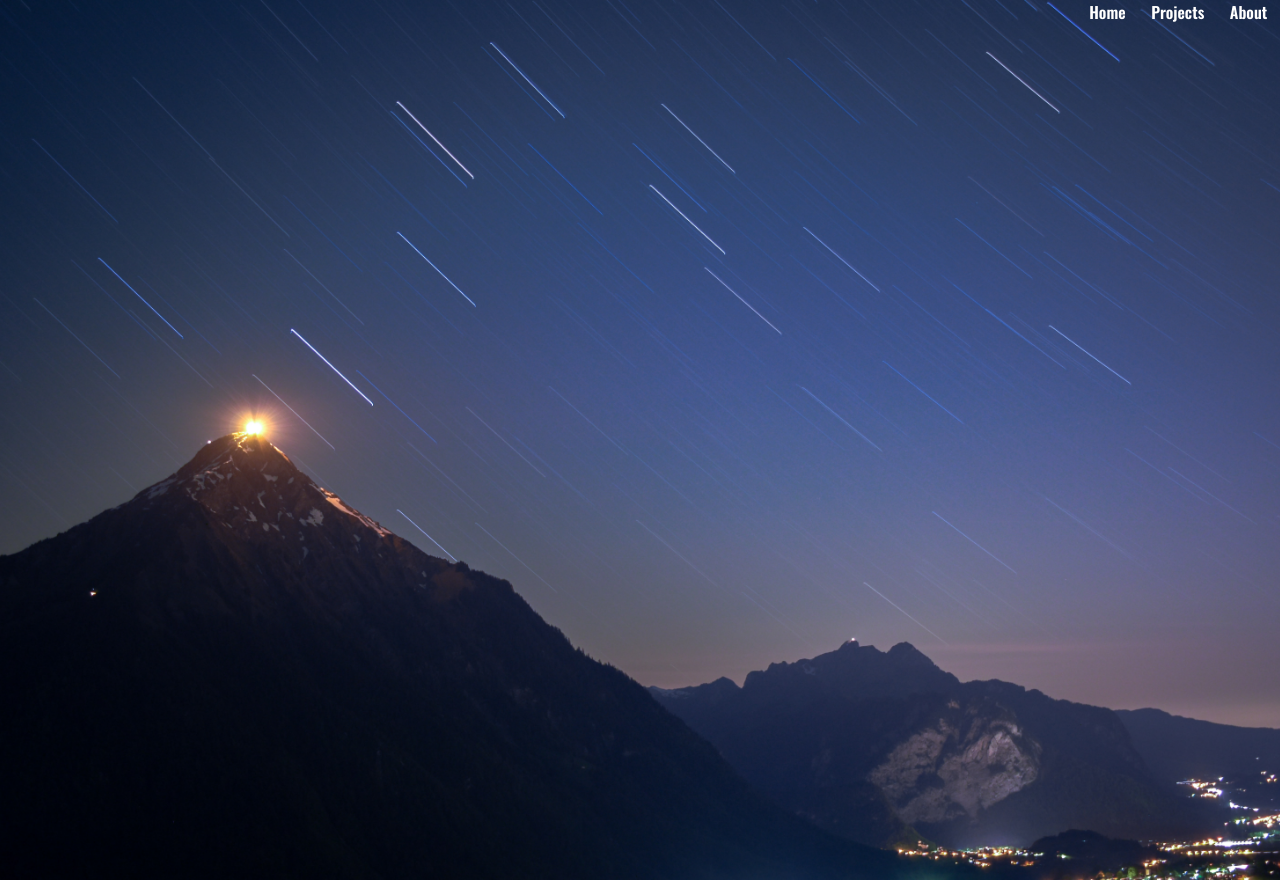
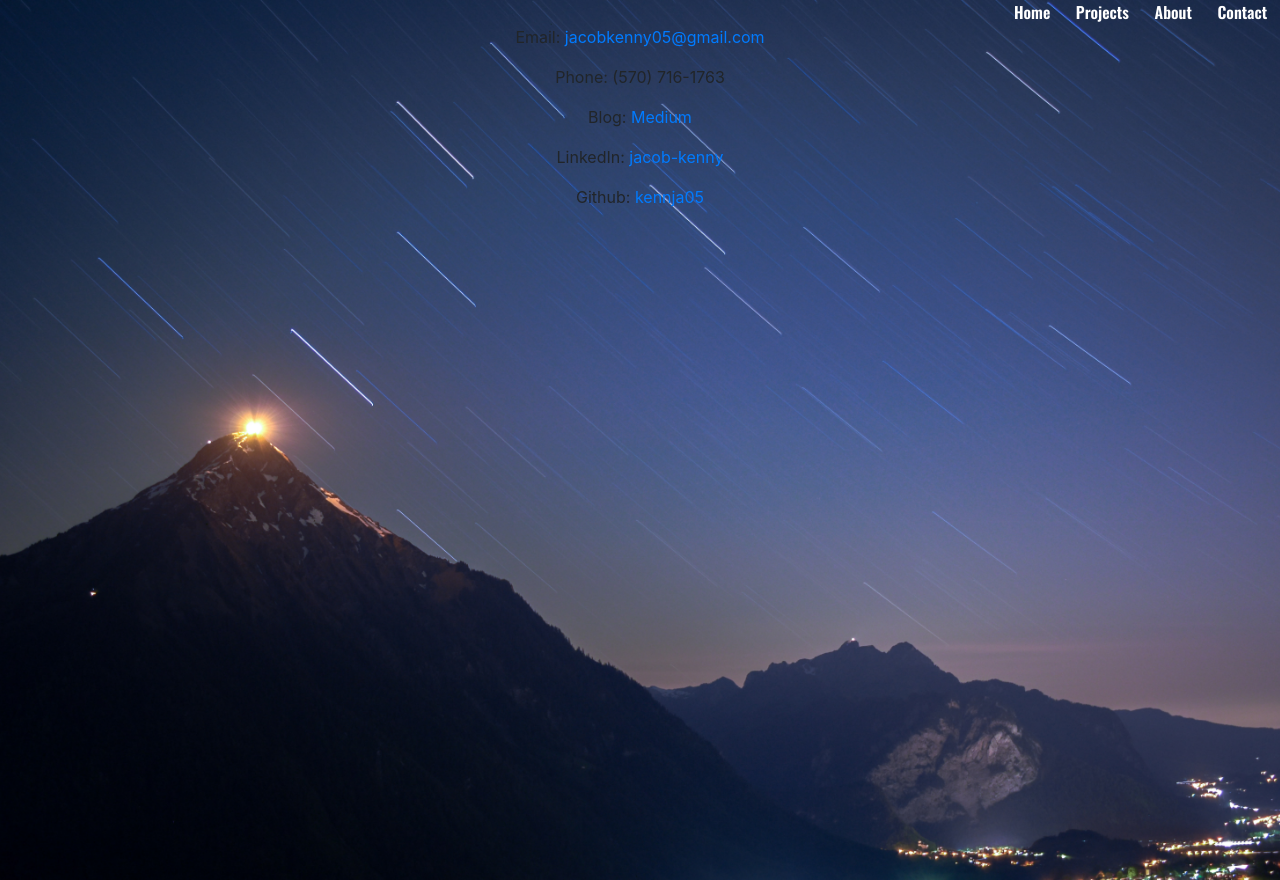
Before and after one commit to kennja05/personal-site, a React (Create React App) app: page /contact in a window 1280 px wide. Built offline with nearby package versions, Linux system fonts and the light colour scheme; a web font is replaced by a local one.

Commit message:
installed font awesome. updated contact page and added route

```diff
--- a/package.json
+++ b/package.json
@@ -3,6 +3,7 @@
   "version": "0.1.0",
   "private": true,
   "dependencies": {
+    "@fortawesome/free-solid-svg-icons": "^5.13.0",
     "@testing-library/jest-dom": "^4.2.4",
     "@testing-library/react": "^9.3.2",
     "@testing-library/user-event": "^7.1.2",
--- a/src/App.js
+++ b/src/App.js
@@ -5,6 +5,7 @@ import { Route, Switch } from 'react-router-dom'
 import Navbar from './Navbar'
 import Home from './Home'
 import About from './About'
+import Contact from './Contact'
 import Projects from './Projects'
 import TripTracker from './individualProjects/Triptracker'
 import ImageScrambler from './individualProjects/ImageScrambler'
@@ -23,6 +24,7 @@ function App() {
         <Route exact path='/projects/statesgame' component={StatesGame} />
         <Route exact path='/projects/converter' component={Converter} />
         <Route exact path='/about' component={About} />
+        <Route exact path='/contact' component={Contact} />
       </Switch>
     </div>
   );
--- /dev/null
+++ b/src/Contact.js
@@ -0,0 +1,25 @@
+import React from 'react'
+
+const Contact = () => {
+    return(
+        <div className='contact-page'>
+            <p>
+                Email: <a href='mailto:jacobkenny05@gmail.com' target='_blank' rel='noopener noreferrer'>jacobkenny05@gmail.com</a>
+            </p>
+            <p>
+                Phone: (570) 716-1763
+            </p>
+            <p>
+                Blog: <a href='https://medium.com/@jacobkenny05' target='_blank' rel='noopener noreferrer'>Medium</a>
+            </p>
+            <p>
+                LinkedIn: <a href='https://www.linkedin.com/in/jacob-kenny/' target='_blank'rel='noopener noreferrer'>jacob-kenny</a>
+            </p>
+            <p>
+                Github: <a href='https://github.com/kennja05' target='_blank' rel='noopener noreferrer'>kennja05</a>
+            </p>
+        </div>
+    )
+}
+
+export default Contact
--- a/src/Navbar.js
+++ b/src/Navbar.js
@@ -6,6 +6,7 @@ const Navbar = () => {
             <a className='navlink' href='/'>Home</a>
             <a className='navlink' href='/projects'>Projects</a>
             <a className='navlink' href='/about'>About</a>
+            <a className='navlink' href='/contact'>Contact</a>
         </nav>
     )
 }
```
Also changed, not shown: 1 other file (tests, documents, lock files or other folders).
